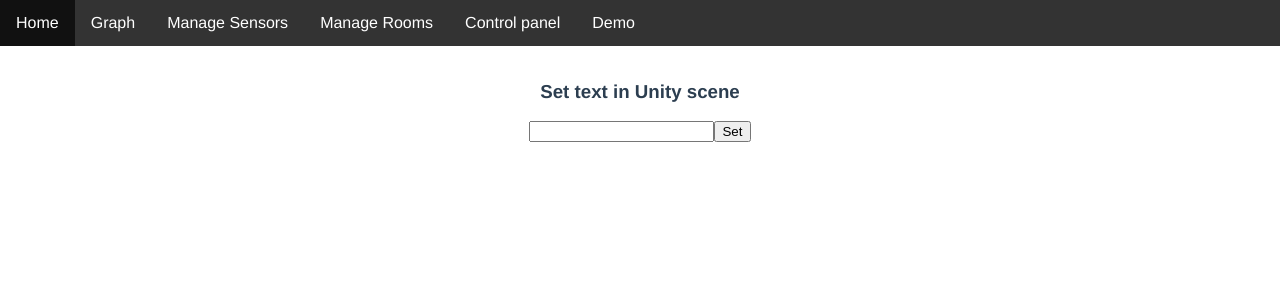
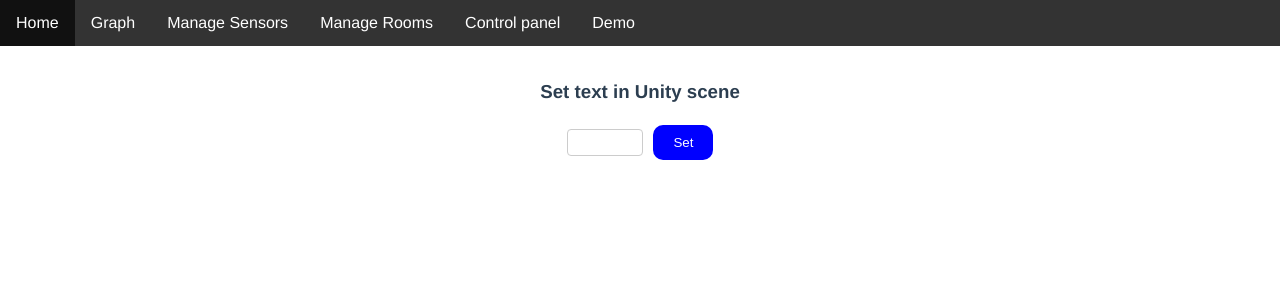
Before and after one commit to leonbos1/FTS4, a Vue app in the folder police-frontend/: page /demo in a window 1280 px wide. Shown: the top 300 px of the page. Built offline with nearby package versions, Linux system fonts and the light colour scheme.

Commit message:
added basic css

```diff
--- a/police-frontend/src/components/Demo.vue
+++ b/police-frontend/src/components/Demo.vue
@@ -34,4 +34,25 @@
 </script>
 
   <style scoped>
+
+button {
+    background-color: blue;
+    color: white;
+    border: none;
+    padding: 10px 20px;
+    cursor: pointer;
+    border-radius: 10px;
+    margin-left: 10px;
+}
+
+input {
+    width: 6vw;
+    padding: 5px 20px;
+    margin: 8px 0;
+    display: inline-block;
+    border: 1px solid #ccc;
+    border-radius: 4px;
+    box-sizing: border-box;
+}
+
 </style>
--- a/police-frontend/src/components/manageRooms.vue
+++ b/police-frontend/src/components/manageRooms.vue
@@ -4,6 +4,7 @@
       <tr>
         <th>ID</th>
         <th>Location</th>
+        <th></th>
       </tr>
       <tr v-for="room in rooms" v-bind:key="room.id">
         <td>{{ room.id }}</td>
@@ -14,7 +15,7 @@
       <tr>
         <td></td>
         <td><input v-model="newRoom.location" /></td>
-        <button v-on:click="addRoom()">Add</button>
+        <button class="add" v-on:click="addRoom()">Add</button>
       </tr>
     </table>
   </div>
@@ -86,4 +87,32 @@
 </script>
 
 <style>
+
+.add {
+    background-color: #0011ff;
+    color: white;
+    padding: 5px 20px;
+    margin: 8px 0;
+    cursor: pointer;
+    width: 5vw;
+    border: none;
+    border-radius: 4px;
+}
+
+input {
+    width: 6vw;
+    padding: 5px 20px;
+    margin: 8px 0;
+    display: inline-block;
+    border: 1px solid #ccc;
+    border-radius: 4px;
+    box-sizing: border-box;
+}
+
+p {
+    font-size: 1.5vw;
+}
+
+
+
 </style>
--- a/police-frontend/src/components/manageSensors.vue
+++ b/police-frontend/src/components/manageSensors.vue
@@ -18,7 +18,7 @@
         <tr>
             <td></td>
             <td><input v-model="newSensor.location"/></td>
-            <button v-on:click="addSensor()">Add</button>
+            <button class="add" v-on:click="addSensor()">Add</button>
         </tr>
 
 
@@ -99,4 +99,30 @@
 
 <style>
 
+.add {
+    background-color: #0011ff;
+    color: white;
+    padding: 5px 20px;
+    margin: 8px 0;
+    cursor: pointer;
+    width: 5vw;
+    border: none;
+    border-radius: 4px;
+}
+
+input {
+    width: 6vw;
+    padding: 5px 20px;
+    margin: 8px 0;
+    display: inline-block;
+    border: 1px solid #ccc;
+    border-radius: 4px;
+    box-sizing: border-box;
+}
+
+p {
+    font-size: 1.5vw;
+}
+
+
 </style>
```
